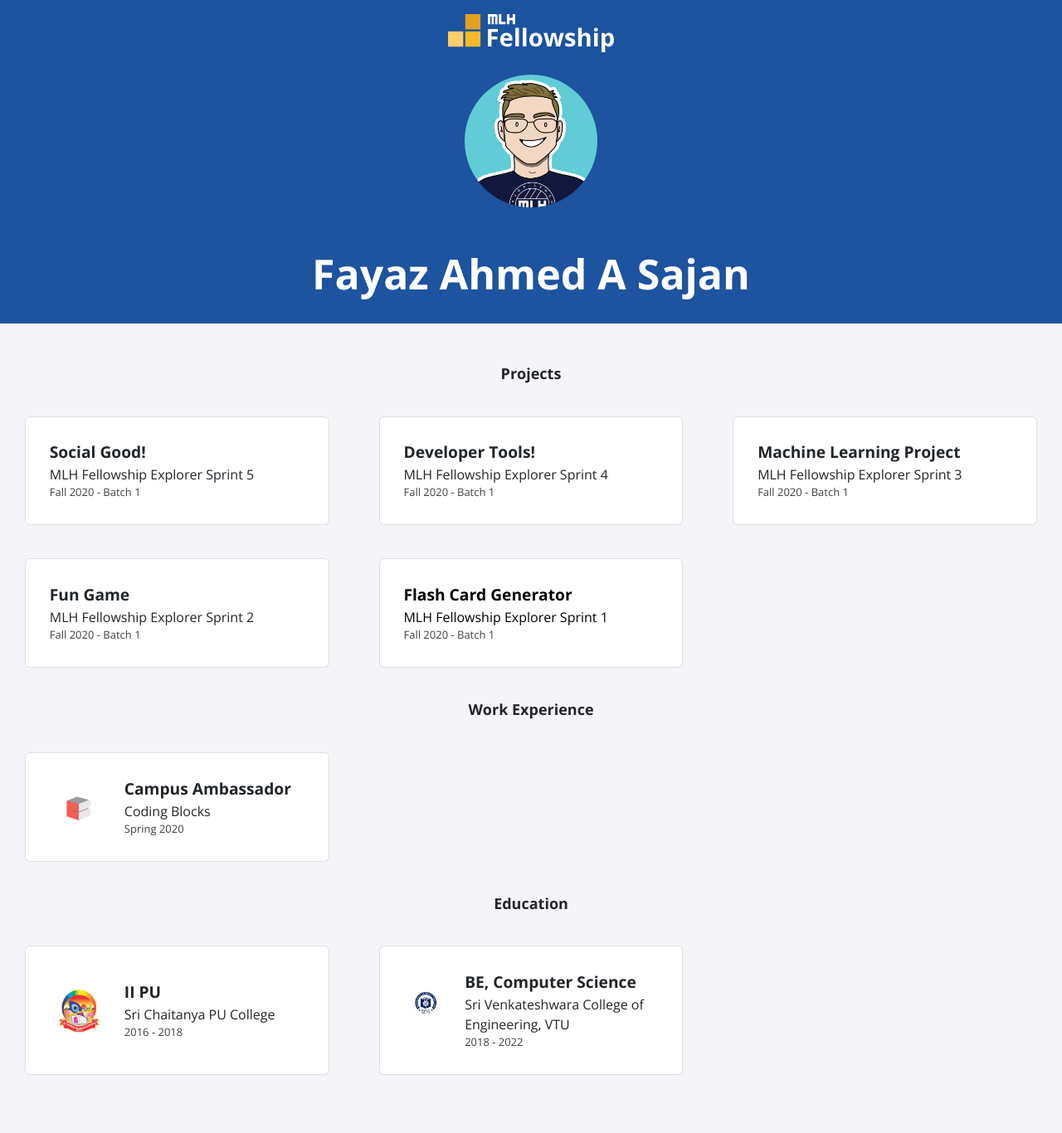
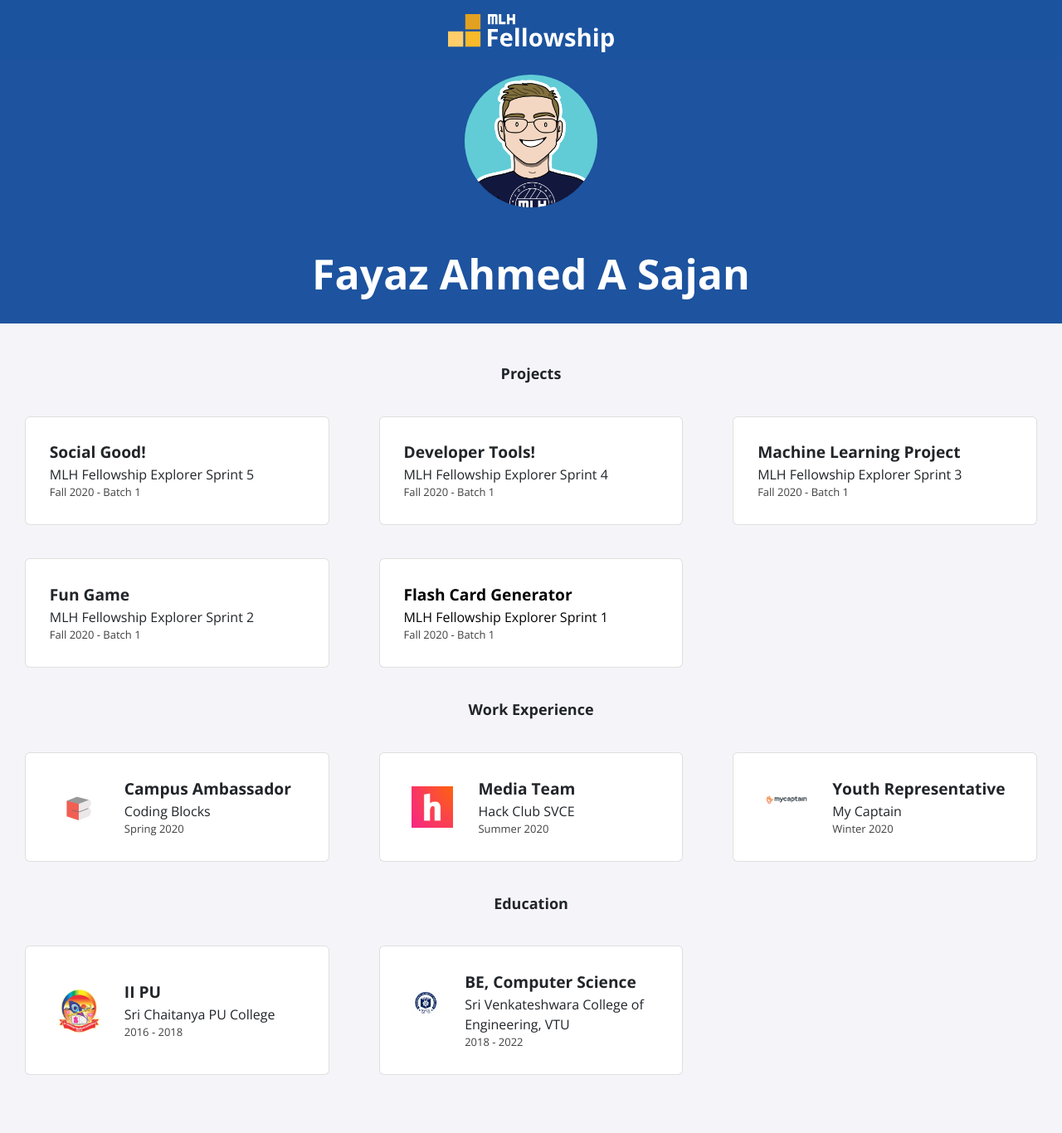
Before and after one commit to fayazsajan/fayazsajan.github.io, a Jekyll site: the page built from index.html, in a window 1280 px wide. Shown: the whole page at 83% size. Built offline with Jekyll 4.4.1, drawn with Linux system fonts in a browser that asks for light colours; nearby versions of some CDN libraries.

Commit message:
Update experience.yml

```diff
--- a/_data/experience.yml
+++ b/_data/experience.yml
@@ -2,3 +2,13 @@
   company: Coding Blocks
   dates: Spring 2020
   logo: cb.jpg
+
+- role: Media Team
+  company: Hack Club SVCE
+  dates: Summer 2020
+  logo: hc.png
+
+- role: Youth Representative
+  company: My Captain
+  dates: Winter 2020
+  logo: mc.png
```
